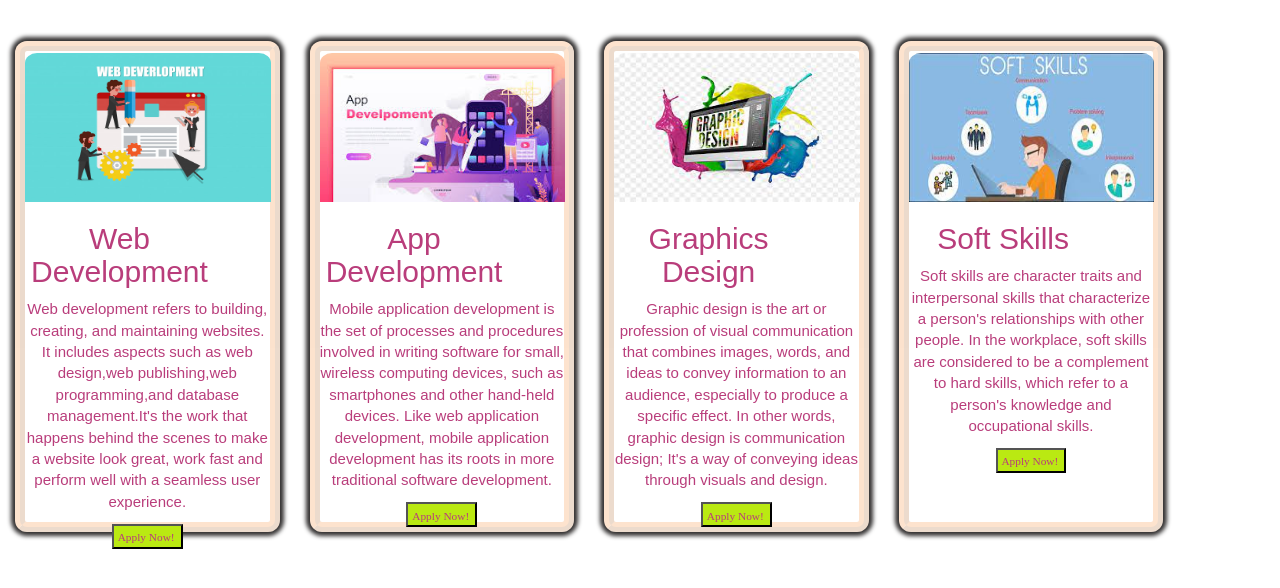
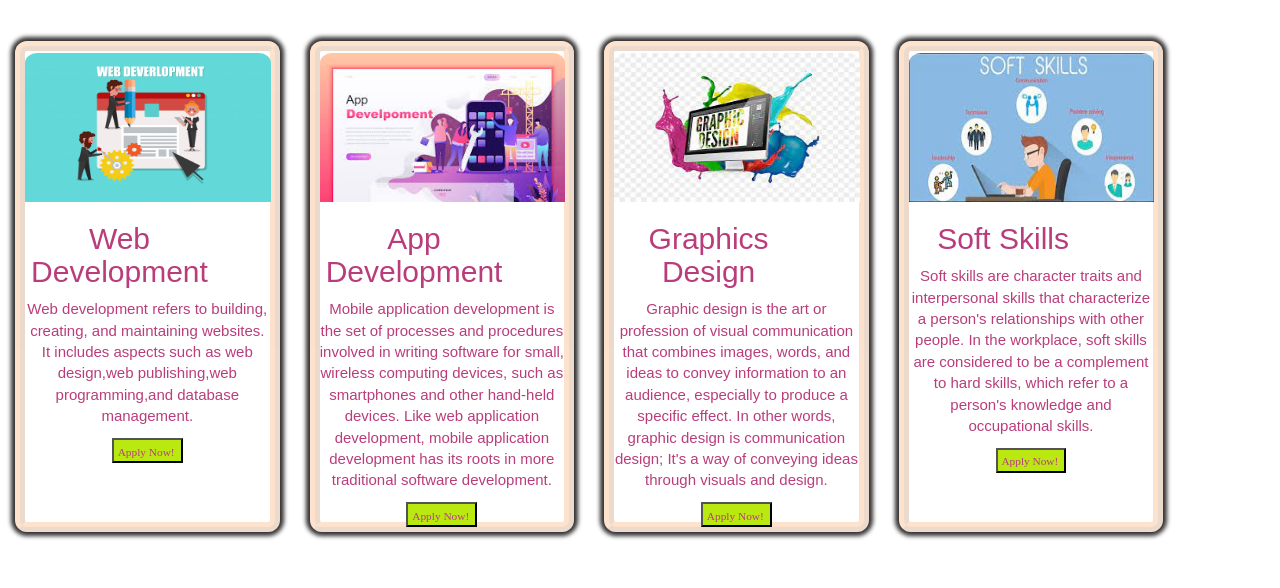
Before and after one commit to Rishika9491/Mentor, a plain HTML site: page index.html in a window 1280 px wide. Shown: the part 669-1257 px from the top of the page. Drawn offline with nearby package versions, Linux system fonts and the light colour scheme.

Commit message:
Update index.html

```diff
--- a/index.html
+++ b/index.html
@@ -26,7 +26,7 @@
             <div class="tl">
                 <img src="webdev.jpg"></img>
                 <h2>Web Development</h2>
-                <p>  Web development refers to building, creating, and maintaining websites. It includes aspects such as web design,web publishing,web programming,and database management.It's the work that happens behind the scenes to make a website look great, work fast and perform well with a seamless user experience. </p>
+                <p>  Web development refers to building, creating, and maintaining websites. It includes aspects such as web design,web publishing,web programming,and database management. </p>
                       <input type=button onClick="location.href='form.html'" style="font-size:0.2cm;background-color: rgb(186, 233, 18);font-size: 0.3cm;padding-left: 0.1cm;padding-top: 0.1cm" value='Apply Now!' >
             </div>
             <div class="tl">
```
